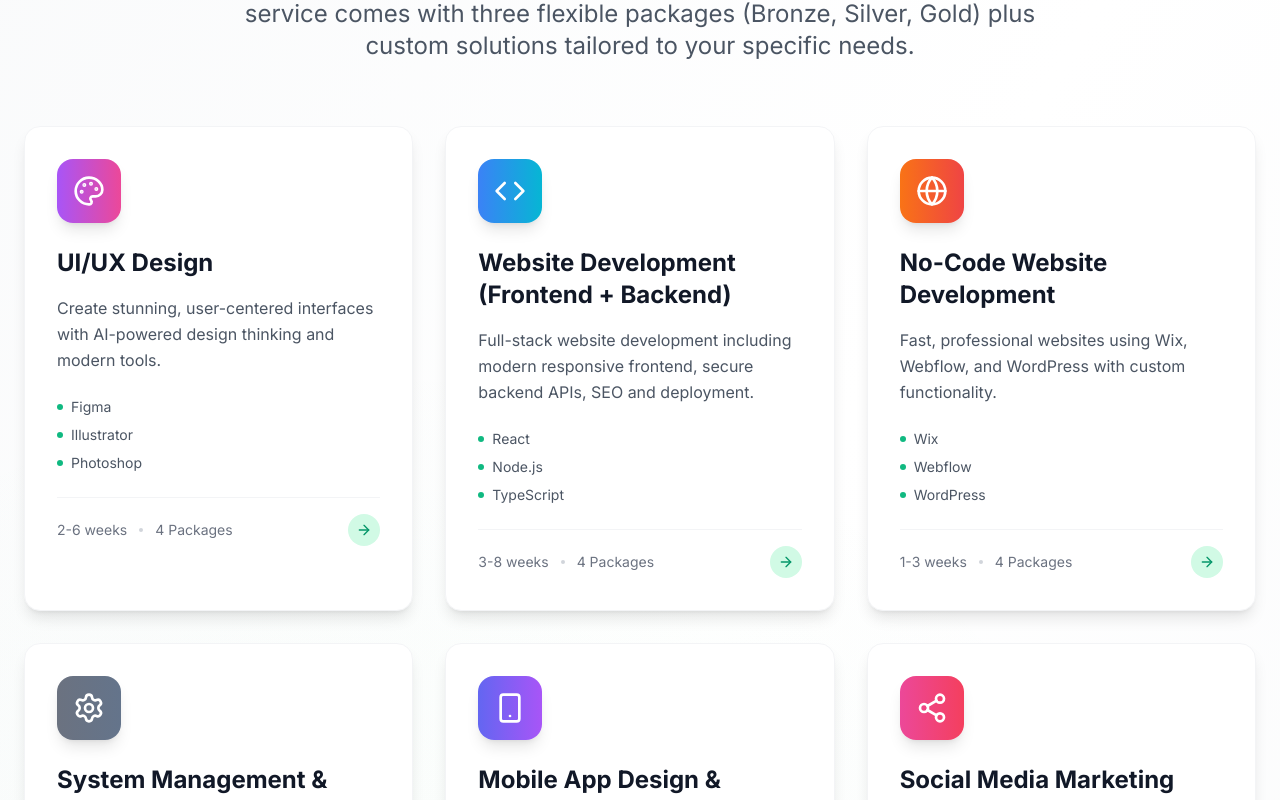
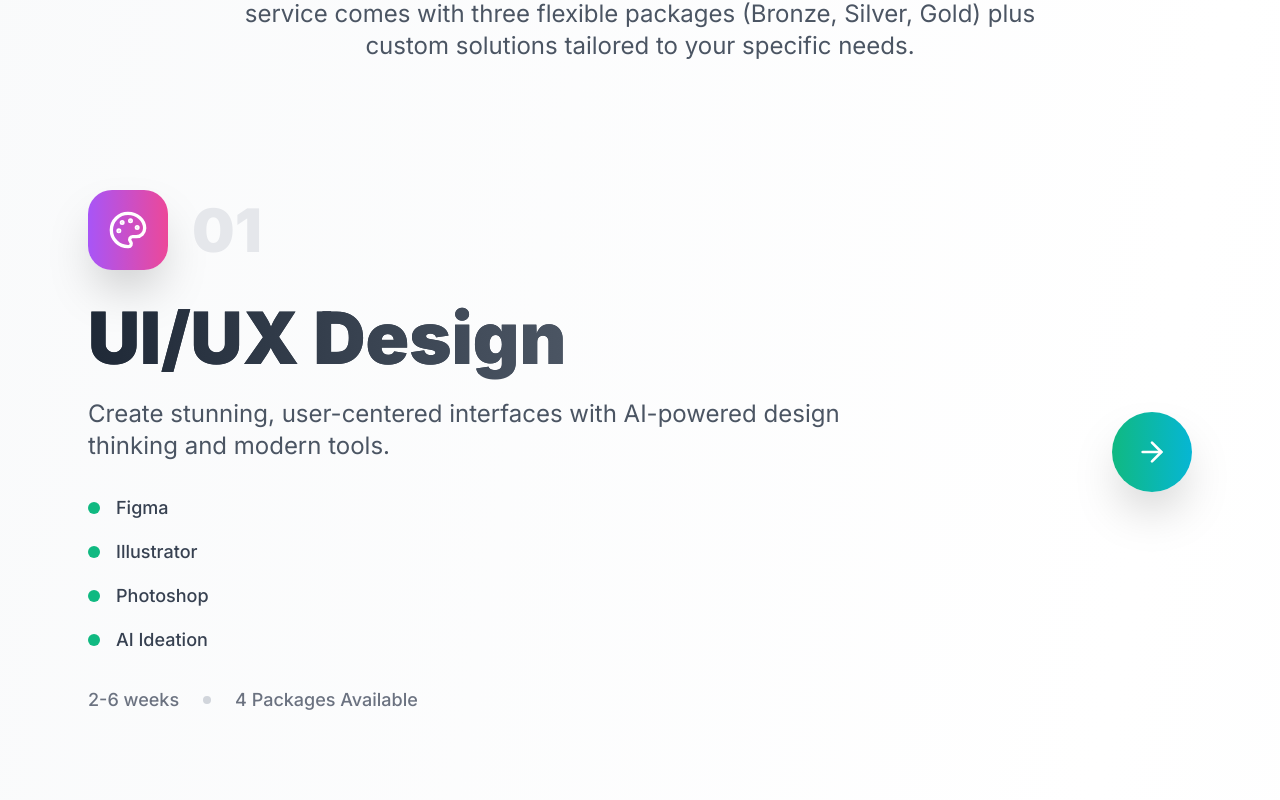
Before and after one commit to codeknox-lk/codeknox-website, a React (Vite) app: page /services in a window 1280 px wide. Shown: the part 1098-1898 px from the top of the page. Built offline with nearby package versions, Linux system fonts and the light colour scheme.

Commit message:
🎨 Interactive Typography 2025: Morphing text, gradient color shifts, scroll reveals, and animated typography

```diff
--- a/src/pages/Services.tsx
+++ b/src/pages/Services.tsx
@@ -161,15 +161,17 @@ const Services: React.FC = () => {
             </motion.p>
           </motion.div>
 
-          {/* Clean Service Cards */}
+          {/* Interactive Typography Design */}
           <div className="relative">
-            <div className="grid grid-cols-1 md:grid-cols-2 lg:grid-cols-3 gap-8">
+            {/* Services with Interactive Typography */}
+            <div className="space-y-20">
               {services.map((service, index) => (
                 <motion.div
                   key={service.id}
-                  initial={{ opacity: 0, y: 30 }}
-                  animate={{ opacity: 1, y: 0 }}
-                  transition={{ duration: 0.6, delay: index * 0.1 }}
+                  initial={{ opacity: 0, y: 50 }}
+                  whileInView={{ opacity: 1, y: 0 }}
+                  transition={{ duration: 0.8, delay: index * 0.1 }}
+                  viewport={{ once: true, margin: "-100px" }}
                   className="group cursor-pointer"
                   onClick={() => {
                     document.getElementById('comprehensive-solutions')?.scrollIntoView({
@@ -178,43 +180,153 @@ const Services: React.FC = () => {
                     });
                   }}
                 >
-                  <div className="bg-white rounded-2xl p-8 shadow-lg border border-gray-100 hover:shadow-xl hover:-translate-y-2 transition-all duration-300 h-full">
-                    {/* Icon */}
-                    <div className="mb-6">
-                      <div className={`w-16 h-16 rounded-2xl bg-gradient-to-r ${service.color} flex items-center justify-center shadow-lg group-hover:shadow-xl group-hover:scale-110 transition-all duration-300`}>
-                        <service.icon className="w-8 h-8 text-white" />
-                      </div>
+                  <div className="relative overflow-hidden">
+                    {/* Background Elements */}
+                    <div className="absolute inset-0 bg-gradient-to-r from-gray-50 to-white rounded-3xl opacity-0 group-hover:opacity-100 transition-opacity duration-500"></div>
+                    <div className={`absolute inset-0 bg-gradient-to-r ${service.color} opacity-0 group-hover:opacity-5 transition-opacity duration-500 rounded-3xl`}></div>
+
+                    {/* Content Container */}
+                    <div className="relative z-10 p-12 lg:p-16">
+                      <div className="flex flex-col lg:flex-row lg:items-center lg:justify-between gap-8">
+                        {/* Left: Typography Section */}
+                        <div className="flex-1">
+                          {/* Service Icon with Typography */}
+                          <div className="flex items-center space-x-6 mb-8">
+                            <motion.div
+                              className={`w-20 h-20 rounded-3xl bg-gradient-to-r ${service.color} flex items-center justify-center shadow-2xl group-hover:shadow-3xl transition-all duration-500`}
+                              whileHover={{
+                                scale: 1.1,
+                                rotate: 5,
+                                boxShadow: "0 25px 50px -12px rgba(0, 0, 0, 0.25)"
+                              }}
+                            >
+                              <service.icon className="w-10 h-10 text-white" />
+                            </motion.div>
+
+                            {/* Animated Service Number */}
+                            <motion.div
+                              className="text-6xl font-black text-gray-200 group-hover:text-emerald-200 transition-colors duration-500"
+                              whileHover={{
+                                scale: 1.2,
+                                rotate: -5
+                              }}
+                            >
+                              {String(index + 1).padStart(2, '0')}
+                            </motion.div>
                           </div>
 
-                    {/* Title */}
-                    <h3 className="text-2xl font-bold text-gray-900 group-hover:text-emerald-600 transition-colors duration-300 mb-4">
+                          {/* Interactive Service Title */}
+                          <motion.h3
+                            className="text-5xl lg:text-7xl font-black mb-6 leading-tight"
+                            style={{
+                              background: "linear-gradient(135deg, #1f2937 0%, #374151 50%, #6b7280 100%)",
+                              WebkitBackgroundClip: "text",
+                              WebkitTextFillColor: "transparent",
+                              backgroundClip: "text"
+                            }}
+                            whileHover={{
+                              scale: 1.02,
+                              transition: { duration: 0.3 }
+                            }}
+                          >
+                            <span className="bg-gradient-to-r from-gray-800 to-gray-600 group-hover:from-emerald-600 group-hover:to-cyan-600 bg-clip-text text-transparent transition-all duration-300">
                               {service.title}
-                    </h3>
+                            </span>
+                          </motion.h3>
 
-                    {/* Description */}
-                    <p className="text-gray-600 leading-relaxed mb-6">
+                          {/* Morphing Description */}
+                          <motion.p
+                            className="text-xl lg:text-2xl text-gray-600 leading-relaxed mb-8 max-w-3xl"
+                            whileHover={{
+                              color: "#10b981",
+                              scale: 1.01,
+                              transition: { duration: 0.3 }
+                            }}
+                          >
                             {service.description}
-                    </p>
+                          </motion.p>
 
-                    {/* Features */}
-                    <div className="space-y-2 mb-6">
-                      {service.features.slice(0, 3).map((feature, i) => (
-                        <div key={i} className="flex items-center space-x-2">
-                          <div className="w-1.5 h-1.5 bg-emerald-500 rounded-full"></div>
-                          <span className="text-sm text-gray-600">{feature}</span>
-                        </div>
+                          {/* Interactive Features */}
+                          <div className="space-y-4 mb-8">
+                            {service.features.slice(0, 4).map((feature, i) => (
+                              <motion.div
+                                key={i}
+                                className="flex items-center space-x-4"
+                                initial={{ opacity: 0, x: -20 }}
+                                whileInView={{ opacity: 1, x: 0 }}
+                                transition={{ duration: 0.5, delay: i * 0.1 }}
+                                whileHover={{
+                                  x: 10,
+                                  transition: { duration: 0.2 }
+                                }}
+                              >
+                                <motion.div
+                                  className="w-3 h-3 bg-emerald-500 rounded-full"
+                                  whileHover={{
+                                    scale: 1.5,
+                                    backgroundColor: "#059669"
+                                  }}
+                                ></motion.div>
+                                <motion.span
+                                  className="text-lg text-gray-700 font-medium"
+                                  whileHover={{
+                                    color: "#10b981",
+                                    scale: 1.05
+                                  }}
+                                >
+                                  {feature}
+                                </motion.span>
+                              </motion.div>
                             ))}
                           </div>
 
-                    {/* Timeline & Packages */}
-                    <div className="flex items-center justify-between pt-4 border-t border-gray-100">
-                      <div className="flex items-center space-x-3">
-                        <span className="text-sm text-gray-500">{service.timeline}</span>
-                        <div className="w-1 h-1 bg-gray-300 rounded-full"></div>
-                        <span className="text-sm text-gray-500">4 Packages</span>
+                          {/* Animated Timeline & Packages */}
+                          <motion.div
+                            className="flex items-center space-x-6 text-lg"
+                            whileHover={{ scale: 1.02 }}
+                          >
+                            <motion.span
+                              className="text-gray-500 font-medium"
+                              whileHover={{
+                                color: "#10b981",
+                                scale: 1.1
+                              }}
+                            >
+                              {service.timeline}
+                            </motion.span>
+                            <motion.div
+                              className="w-2 h-2 bg-gray-300 rounded-full"
+                              whileHover={{
+                                scale: 1.5,
+                                backgroundColor: "#10b981"
+                              }}
+                            ></motion.div>
+                            <motion.span
+                              className="text-gray-500 font-medium"
+                              whileHover={{
+                                color: "#10b981",
+                                scale: 1.1
+                              }}
+                            >
+                              4 Packages Available
+                            </motion.span>
+                          </motion.div>
                         </div>
-                      <div className="w-8 h-8 rounded-full bg-emerald-100 flex items-center justify-center group-hover:bg-emerald-200 transition-colors duration-300">
-                        <ArrowRight className="w-4 h-4 text-emerald-600" />
+
+                        {/* Right: Interactive Arrow */}
+                        <div className="flex-shrink-0">
+                          <motion.div
+                            className="w-20 h-20 rounded-full bg-gradient-to-r from-emerald-500 to-cyan-500 flex items-center justify-center shadow-2xl"
+                            whileHover={{
+                              scale: 1.2,
+                              rotate: 15,
+                              boxShadow: "0 25px 50px -12px rgba(16, 185, 129, 0.4)"
+                            }}
+                            whileTap={{ scale: 0.9 }}
+                          >
+                            <ArrowRight className="w-8 h-8 text-white" />
+                          </motion.div>
+                        </div>
                       </div>
                     </div>
                   </div>
@@ -222,8 +334,8 @@ const Services: React.FC = () => {
               ))}
             </div>
 
-            {/* Call to Action */}
-            <div className="text-center mt-16">
+            {/* Interactive Call to Action */}
+            <div className="text-center mt-20">
               <motion.button
                 onClick={() => {
                   document.getElementById('comprehensive-solutions')?.scrollIntoView({
@@ -231,12 +343,30 @@ const Services: React.FC = () => {
                     block: 'start'
                   });
                 }}
-                className="inline-flex items-center space-x-3 bg-gradient-to-r from-emerald-600 to-cyan-600 text-white px-10 py-5 rounded-2xl font-semibold text-lg shadow-2xl hover:shadow-3xl transition-all duration-300"
-                whileHover={{ scale: 1.05 }}
+                className="relative overflow-hidden bg-gradient-to-r from-emerald-600 to-cyan-600 text-white px-12 py-6 rounded-2xl font-bold text-xl shadow-2xl"
+                whileHover={{
+                  scale: 1.05,
+                  boxShadow: "0 25px 50px -12px rgba(16, 185, 129, 0.4)"
+                }}
                 whileTap={{ scale: 0.95 }}
               >
+                <motion.span
+                  className="relative z-10 flex items-center space-x-3"
+                  whileHover={{
+                    scale: 1.1
+                  }}
+                >
                   <span>Explore All Services</span>
-                <ArrowRight className="w-5 h-5" />
+                  <ArrowRight className="w-6 h-6" />
+                </motion.span>
+
+                {/* Animated Background */}
+                <motion.div
+                  className="absolute inset-0 bg-gradient-to-r from-cyan-600 to-emerald-600"
+                  initial={{ x: "-100%" }}
+                  whileHover={{ x: "0%" }}
+                  transition={{ duration: 0.3 }}
+                ></motion.div>
               </motion.button>
             </div>
           </div>
```
Lines whose indentation alone changed are shown as unchanged.
